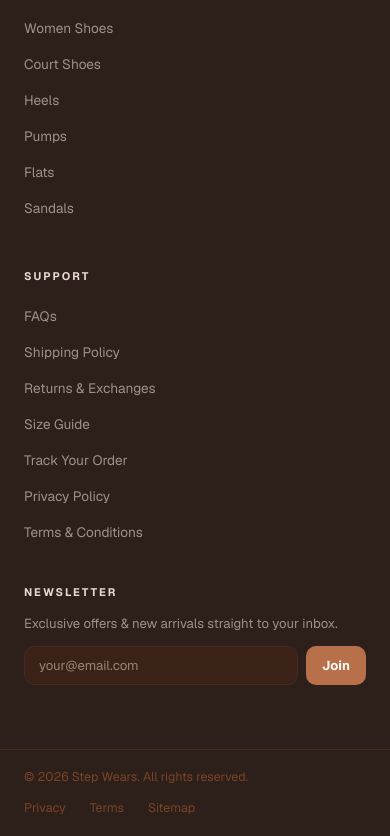
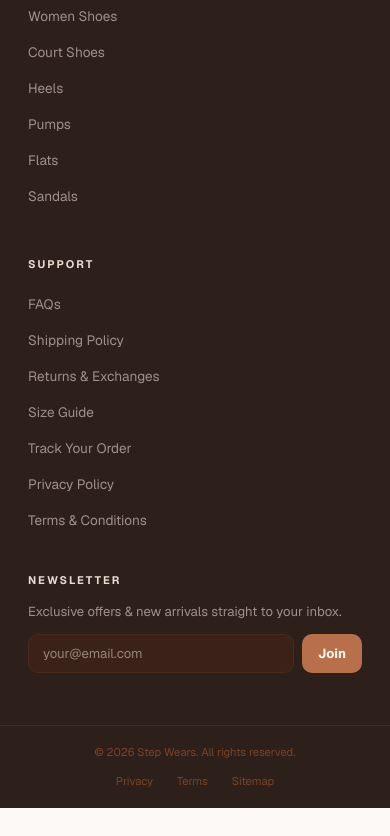
Before and after one commit to remittaylor027-droid/stepwears, a Next.js app: page / in a window 390 px wide. Shown: the part 4649-5485 px from the top of the page. After the commit the page ends 5457 px from the top, so only its background shows below. Built offline with nearby package versions, Linux system fonts and the light colour scheme; no server answers.

Commit message:
Make footer responsive on mobile while keeping desktop layout

```diff
--- a/src/app/globals.css
+++ b/src/app/globals.css
@@ -46,3 +46,39 @@ body {
   color: var(--foreground);
   font-family: var(--font-sans), Arial, Helvetica, sans-serif;
 }
+
+/* Responsive footer improvements */
+.footer-main-grid {
+  grid-template-columns: repeat(auto-fill, minmax(200px, 1fr));
+}
+
+.footer-bottom-bar {
+  display: flex;
+  align-items: center;
+  justify-content: space-between;
+  flex-wrap: wrap;
+  gap: 12px;
+}
+
+@media (max-width: 768px) {
+  .footer-main-grid {
+    grid-template-columns: 1fr !important;
+    padding: 40px 16px !important;
+    gap: 24px !important;
+  }
+
+  .footer-main-grid > div {
+    padding: 12px;
+  }
+
+  .footer-bottom-bar {
+    flex-direction: column;
+    align-items: flex-start;
+    padding: 12px 16px;
+  }
+
+  .footer-bottom-bar p,
+  .footer-bottom-bar a {
+    font-size: 0.7rem !important;
+  }
+}
--- a/src/components/Footer.tsx
+++ b/src/components/Footer.tsx
@@ -62,7 +62,7 @@ export default function Footer() {
       </div>
 
       {/* Main Grid */}
-      <div style={{
+      <div className="footer-main-grid" style={{
         maxWidth: "1280px", margin: "0 auto", padding: "64px 24px",
         display: "grid", gridTemplateColumns: "repeat(auto-fill, minmax(200px, 1fr))", gap: "48px",
       }}>
@@ -179,7 +179,7 @@ export default function Footer() {
 
       {/* Bottom Bar */}
       <div style={{ borderTop: "1px solid #4a2a18" }}>
-        <div style={{
+        <div className="footer-bottom-bar" style={{
           maxWidth: "1280px", margin: "0 auto", padding: "18px 24px",
           display: "flex", alignItems: "center", justifyContent: "space-between", flexWrap: "wrap", gap: "12px",
         }}>
```
